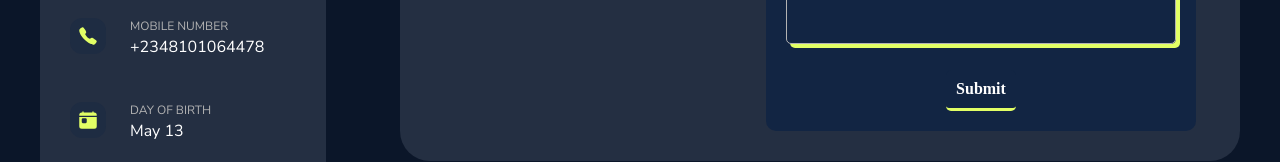
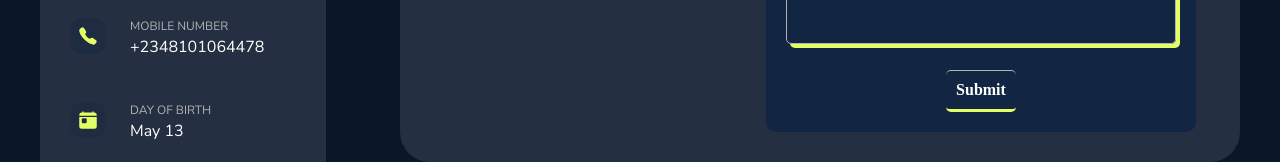
Before and after one commit to drizzy009/my-portfolio, a React (Vite) app: page /contact in a window 1280 px wide. In both pictures the pointer is over the button "Submit". Shown: the part 408-570 px from the top of the page. Built offline with nearby package versions, Linux system fonts and the light colour scheme; a web font is replaced by a local one.

Commit message:
css update

```diff
--- a/src/components/ContactForm/ContactForm.module.scss
+++ b/src/components/ContactForm/ContactForm.module.scss
@@ -90,6 +90,7 @@
   background: var(--lighter-shade);
   border-bottom: 3px solid var(--yellow);
   color: var(--white);
+  border-top: 1px solid var(--grey);
 }
 .inputField span {
   font-size: 10px;
```
